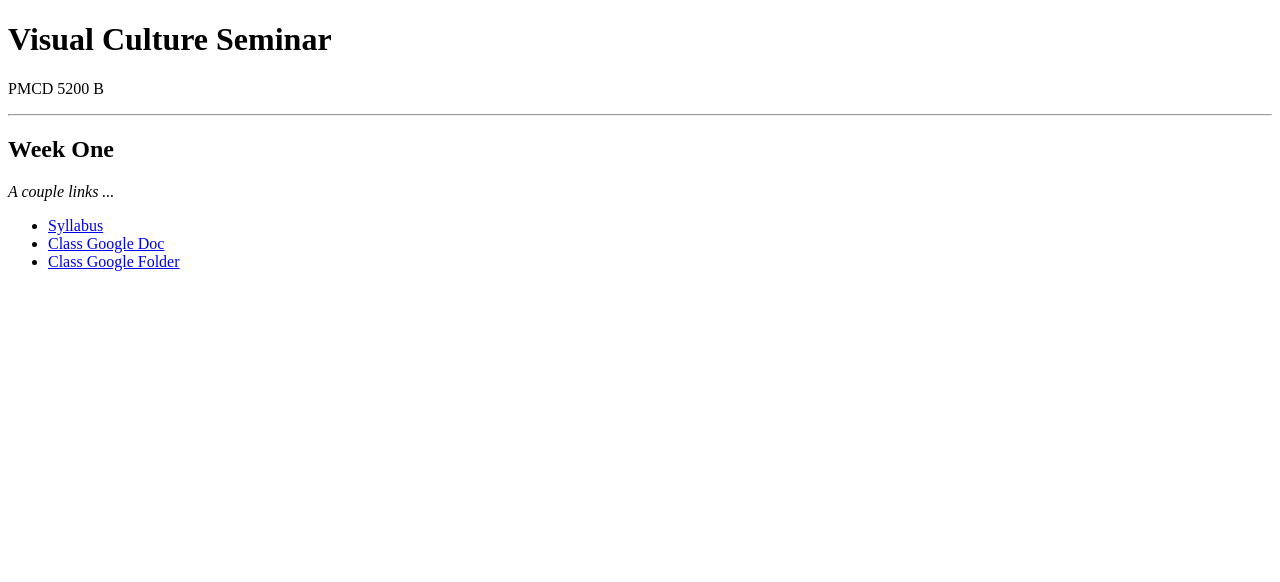
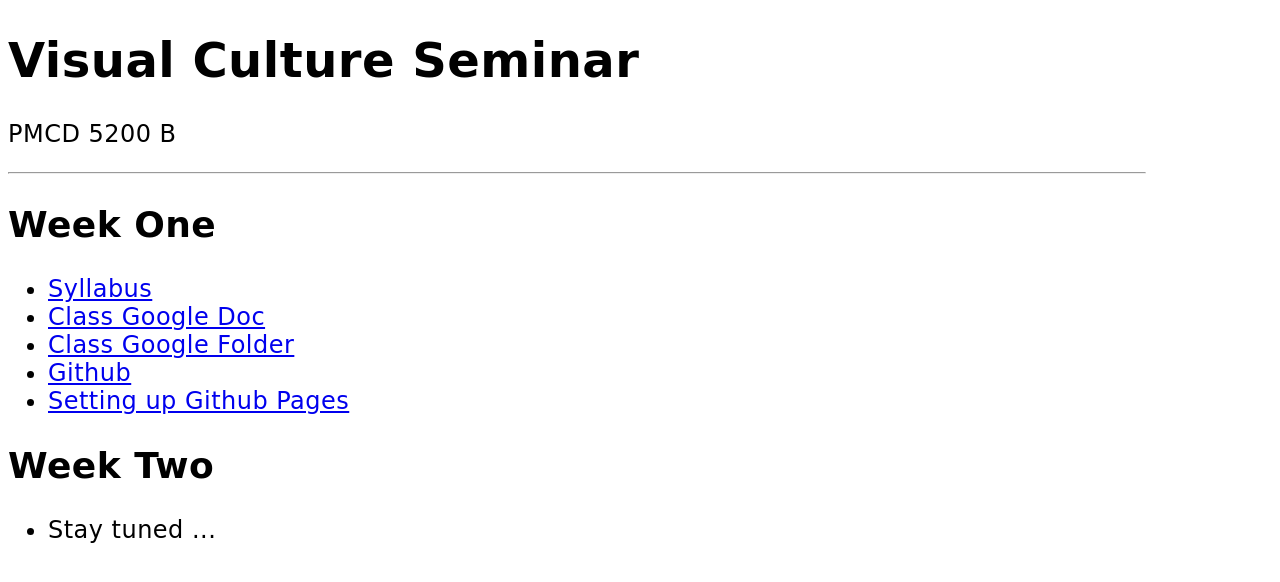
Before and after one commit to tiffhockin/test.github.io, a plain HTML site: page index.html in a window 1280 px wide. Drawn offline with Linux system fonts and the light colour scheme.

Commit message:
Update index.html

```diff
--- a/index.html
+++ b/index.html
@@ -2,18 +2,34 @@
 <html>
 <head>
 	<meta charset="utf-8">
-	<title>👁</title>
+	<title>👁 👁 👁</title>
+	<style type="text/css">
+		body {
+			font-size: 1.5em;
+			font-family: cursive;
+			letter-spacing: 0.02em;
+		}
+		#wrapper { width: 90%; }
+	</style>
 </head>
 <body>
+	<div id="wrapper">
 		<h1>Visual Culture Seminar</h1>
 		<p>PMCD 5200 B</p>
 		<hr>
 		<h2>Week One</h2>
-	<p><em>A couple links ...</em></p>
 		<ul>
-		<li><a href="https://docs.google.com/document/d/1cB2DPHv9Z3qGuGhtQ43C4FYyRZfqFdEpGEUgCNi_viU/edit?usp=sharing">Syllabus</a></li>
-		<li><a href="https://docs.google.com/document/d/1X4rT8FdkFSeGrz4_q9xbMB64lZj1nPPvB5Uf6xu77ww/edit?usp=sharing">Class Google Doc</a></li>
-		<li><a href="https://drive.google.com/drive/folders/13nJ9YXkUxTO56_jYWBlgbFYAaRHiYL44?usp=sharing">Class Google Folder</a></li>
+			<li><a target="_blank" href="https://docs.google.com/document/d/1cB2DPHv9Z3qGuGhtQ43C4FYyRZfqFdEpGEUgCNi_viU/edit?usp=sharing">Syllabus</a></li>
+			<li><a target="_blank" href="https://docs.google.com/document/d/1X4rT8FdkFSeGrz4_q9xbMB64lZj1nPPvB5Uf6xu77ww/edit?usp=sharing">Class Google Doc</a></li>
+			<li><a target="_blank" href="https://drive.google.com/drive/folders/13nJ9YXkUxTO56_jYWBlgbFYAaRHiYL44?usp=sharing">Class Google Folder</a></li>
+			<li><a target="_blank" href="https://github.com/">Github</a></li>
+			<li><a target="_blank" href="https://guides.github.com/features/pages/">Setting up Github Pages</a></li>
 		</ul>
+		<h2>Week Two</h2>
+		<ul>
+			<li>Stay tuned ... </li>
+		</ul>
+
+	</div>
 </body>
 </html>
```
Lines whose indentation alone changed are shown as unchanged.
